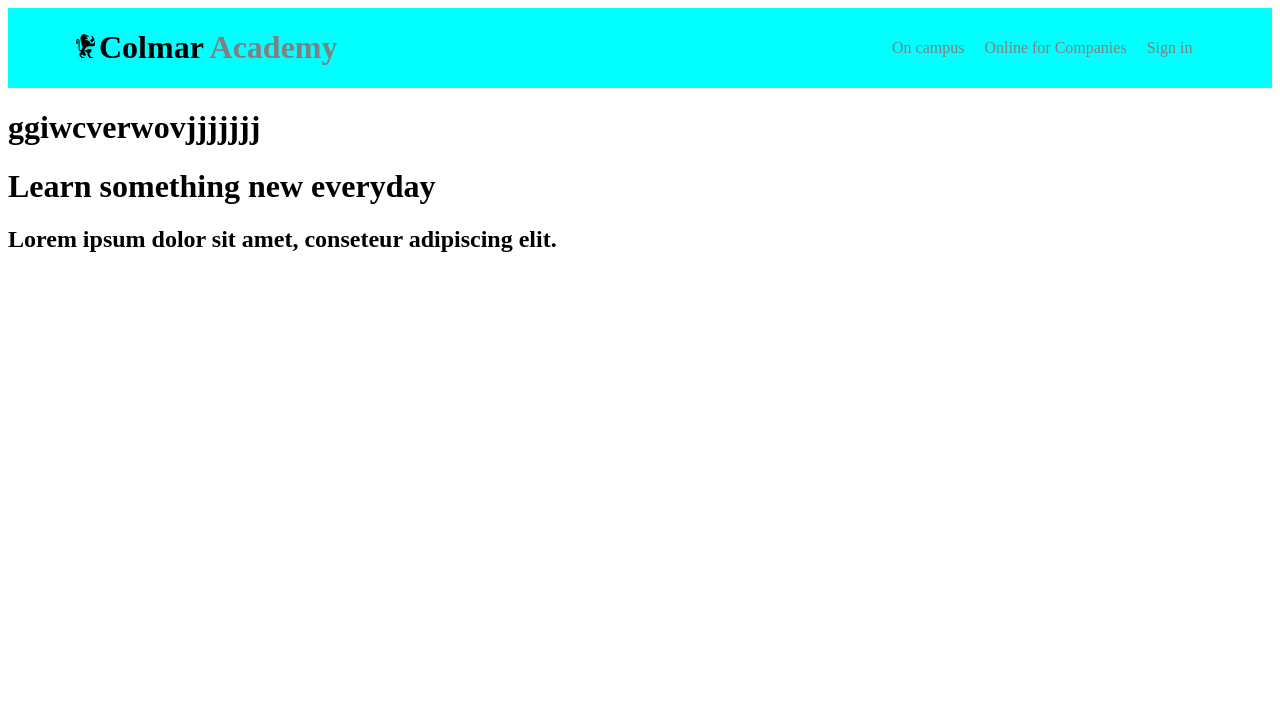
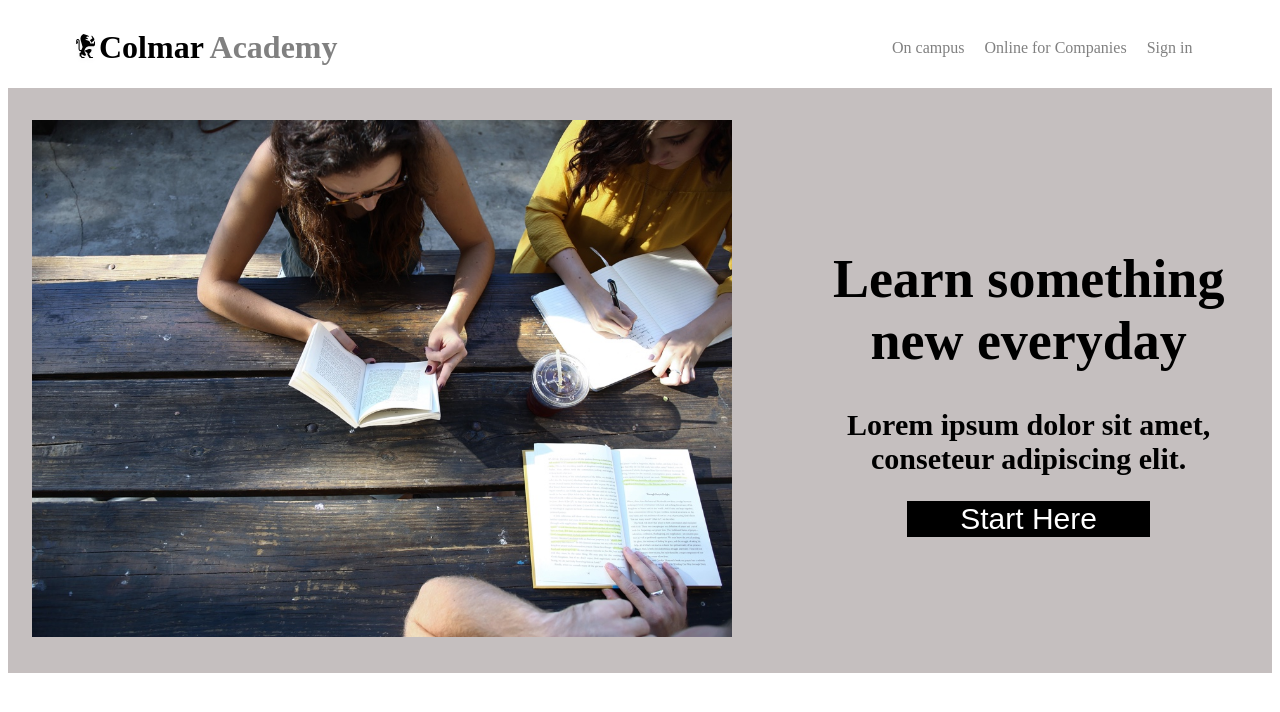
Before and after one commit to valerioquatrano/Colmar_Academy, a plain HTML site: page index.html in a window 1280 px wide. Drawn offline with Linux system fonts and the light colour scheme.

Commit message:
main sector finished

```diff
--- a/index.html
+++ b/index.html
@@ -15,19 +15,26 @@
         <li><a href="#">On campus</a></li>
         <li><a href="#">Online for Companies</a></li>
         <li><a href="#">Sign in</a></li>
+    </ul>
+</div>
 
-    </ul>
-</div class="main">
-<h1>ggiwcverwovjjjjjjj</h1>
-<div class="immagine"> </div>
-<div class="claim">
-    <h1> Learn something new everyday</h1>
-    <h2>Lorem ipsum dolor sit amet, conseteur adipiscing elit.</h2>
+<div class="main">
 
+    <div class="mainright">
+        <img src="./resources/images/banner.jpg">
+    </div>
+    <div class="mainleft">
+        <h1> Learn something new everyday</h1>
+        <h2>Lorem ipsum dolor sit amet, conseteur adipiscing elit.</h2>
+        <button>Start Here</button>
+    </div>
 </div>
-<div>
+
+<div class="second_main">
 
 </div>
 
+
+
 </body>
 </html>
--- a/resources/css/style.css
+++ b/resources/css/style.css
@@ -1,10 +1,14 @@
+
+body {
+    background-color: white;
+}
 
 /*Start Head sector */
 
 .header {
     display: flex;
     top:64px;
-    background-color: aqua;
+
 }
 
 .header h1 {
@@ -38,22 +42,46 @@ a {
 /*Start Main sector */
 
 .main {
-    background-color: pink;
-    display: flex;
-
-}
-
-
-.claim {
+    background-color: rgb(197, 191, 191);
+    display:flex;
 
 
 }
 
-.immagine {
-    background-image: url(../images/banner.jpg);
-    width:500px;
+.mainright img{
+    padding: 32px 24px 32px 24px;
+    max-width: 90%;
+
 }
 
-.claim h1 h2 {
+.mainleft {
+
+    display:block;
+    text-align: center;
+    align-items:center;
+    margin:auto;
+}
+
+
+.mainleft h1 {
     color:black;
+    font-size: 54px;
 }
+
+
+.mainleft h2 {
+    color:black;
+    font-size: 30px;
+}
+
+.mainleft button {
+    background-color: black;
+    color:white;
+    border:none;
+    margin-bottom:12px;
+    font-size: 30px;
+    width: 50%;
+}
+
+
+/*Start Second Main sector */
```
